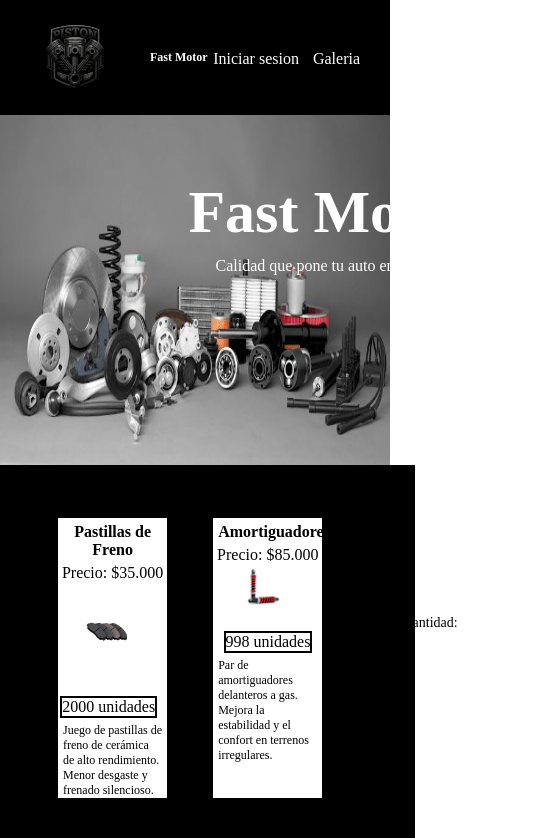
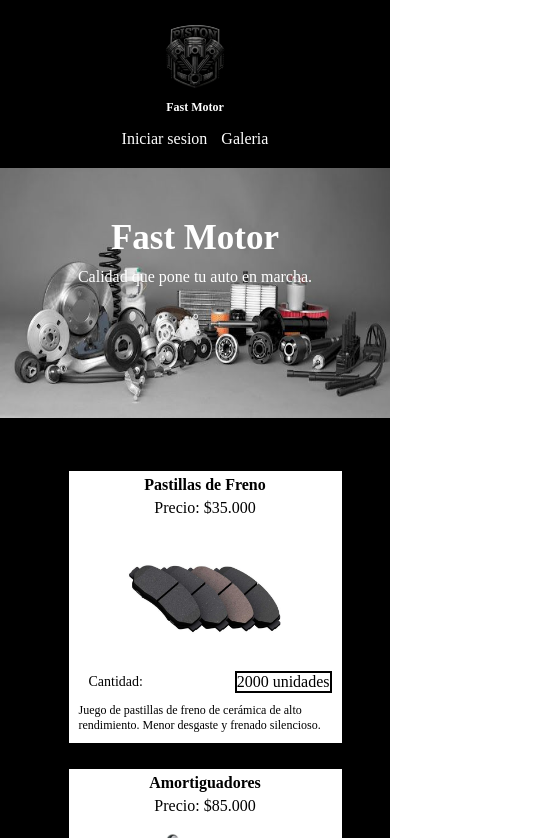
Before and after one commit to Juankri/Evaluacion-1-frontend, a plain HTML site: page galeria.html in a window 390 px wide. Shown: the top 838 px of the page, 533 px wide, since content can reach past the window. Drawn offline with Linux system fonts and the light colour scheme.

Commit message:
Avances responsivos

```diff
--- a/css/galeria.css
+++ b/css/galeria.css
@@ -82,12 +82,36 @@
 }
 
 .container_descripcion{
-    padding: 5px;
+    padding: 10px;
 
     clear: both;
     font-size: 12px;
 }
 
-.container_descripcion p{
+@media screen and (max-width: 800px){
 
+    .seccion_galeria{
+        width: 100%;
+        height: auto;
+        padding-left: 0;
+    }
+
+    .tarjeta_producto, .tarjeta_producto1{
+        width: 70%;
+        float: none;
+        height: auto;
+        margin: 20px auto;
+    }
+
+    .imagen_producto, .imagen_producto1{
+        padding-left: 0;
+        padding-right: 0;
+        display: block;
+        margin: 0 auto;
+        width: 60%;
+    }
+
+    .cantidad{
+        padding-left: 20px;
+    }
 }
--- a/css/main.css
+++ b/css/main.css
@@ -210,3 +210,111 @@ nav a:hover{
     padding-top: 57px;
     padding-right: 150px;
  }
+
+
+ @media screen and (max-width: 800px){
+
+    header{
+        height: auto;
+        padding-bottom: 20px;
+        text-align: center;
+    }
+
+    .container_logo img{
+        float: none;
+        display: block;
+        margin:  auto;
+    }
+
+    .container_nombre h1{
+
+        float: none;
+
+        text-align: center;
+        margin: 0;
+    }
+
+    nav{
+        float: none;
+        margin-top: 15px;
+        text-align: center;
+        padding-right: 0;
+
+    }
+
+    /*Seccion principal*/
+
+    .seccion_imagen_principal{
+
+        height: 250px;
+    }
+
+    .titulo_principal{
+        width: 90%;
+        left: 5%;
+        top: 20%;
+    }
+
+    .titulo_principal h1{
+        font-size: 35px;
+    }
+
+    /*Seccion Informacin*/
+
+    .seccion_informacion{
+        height: auto;
+        padding-left: 5%;
+        padding-right: 5%;
+    }
+
+    .container_estudiante{
+        float: none;
+        width: 80%;
+        margin: auto;
+
+    }
+
+    .container_informacion{
+        float: none;
+        width: 100%;
+
+        height: auto;
+        padding-bottom: 20px;
+    }
+
+    /*Seccion Imagenes*/
+
+    .seccion_imagen_representativa{
+        height: auto;
+        padding-top: 20px;
+        padding-bottom: 20px;
+    }
+
+    .imagen_representativa, .imagen_representativa2{
+        display: block;
+        width: 60%;
+        height: auto;
+        margin: 40px auto;
+        padding: 0;
+    }
+
+
+    /*Footer*/
+
+    footer{
+        height: auto;
+
+    }
+
+    footer img{
+        float: none;
+        display: block;
+    }
+
+    .desarrollador{
+
+        padding-top: 10px;
+
+    }
+
+ }
```
